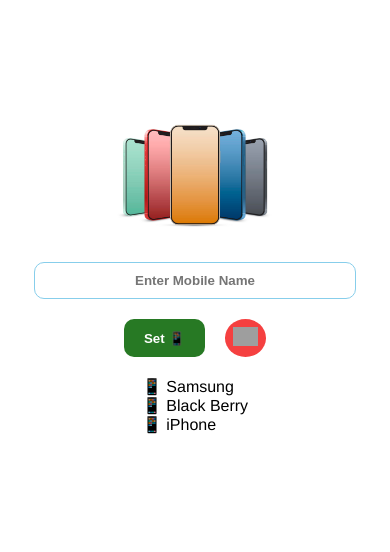
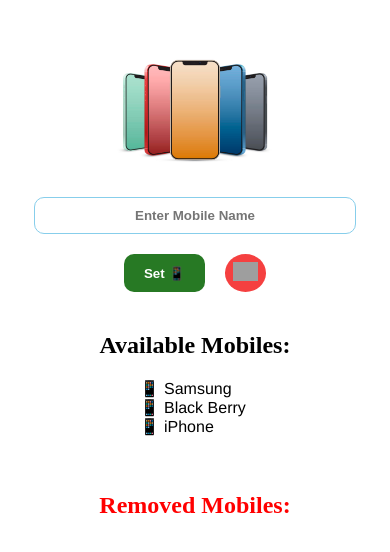
Before and after one commit to PanjaChaitanya/dylist, a React (Create React App) app: page / in a window 390 px wide. Shown: the part 1598-2150 px from the top of the page. Built offline with nearby package versions, Linux system fonts and the light colour scheme; grey boxes are pictures that could not be loaded.

Commit message:
Update DyMobileList.jsx

```diff
--- a/src/DyMobileList.jsx
+++ b/src/DyMobileList.jsx
@@ -3,12 +3,16 @@ import './Dylist.css';
 
 function Dylist() {
     const [mobile, setMobile] = useState(["Samsung", "Black Berry", "iPhone"]);
+    const [removedMobiles, setRemovedMobiles] = useState([]);
 
     let removeMobile = () => {
-        setMobile(mobile.slice(0, -1));
-        document.getElementById('deleted').innerText= mobile.slice(-1)
-        document.getElementById('bin').innerText = "Removed Mobile : "
+        if (mobile.length > 0) {
+            const lastMobile = mobile.at(-1);
+            setMobile(mobile.slice(0, -1));
+            setRemovedMobiles([...removedMobiles, lastMobile]);
+        }
     };
+
     let addMobile = () => {
         let carr = document.getElementById('input3').value;
         if (carr === '') {
@@ -18,11 +22,12 @@ function Dylist() {
             document.getElementById('input3').value = '';
         }
     };
+
     return (
         <>
             <div className="container">
                 <div className="imageContainer">
-                    <img src="/mobilehead.jpg" width='200px' alt="Car Header" />
+                    <img src="/mobilehead.jpg" width='200px' alt="Mobile Header" />
                 </div>
                 <div className="inputbox">
                     <input type="text" placeholder="Enter Mobile Name" id="input3" />
@@ -39,13 +44,26 @@ function Dylist() {
                     </button>
                 </div>
                 <div className="listContainer">
-                    {mobile.map((x, index) => (<li key={index}>📱 {x}</li>))}
+                    <h2>Available Mobiles:</h2>
+                    {
+                        (() => {
+                            if (mobile.length > 0) {
+                                return (
+                                    <ul>
+                                        {mobile.map((x, index) => (
+                                            <li key={index}>📱 {x}</li>
+                                        ))}
+                                    </ul>
+                                );
+                            } else {
+                                return <p>No Mobiles Left</p>;
+                            }
+                        })()
+                    }
                 </div>
                 <div className="deletedContainer">
-                    <h2 id='bin'>
-
-                    </h2>
-                    <p id='deleted'></p>
+                    <h2>Removed Mobiles:</h2>
+                    {removedMobiles.map((x, index) => (<li key={index}>🗑️ {x}</li>))}
                 </div>
             </div>
         </>
```
